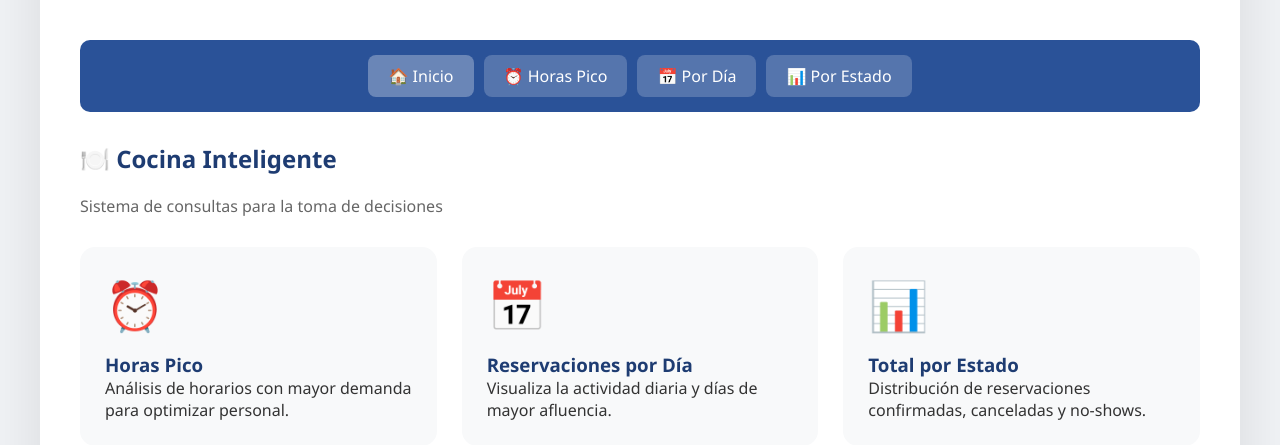
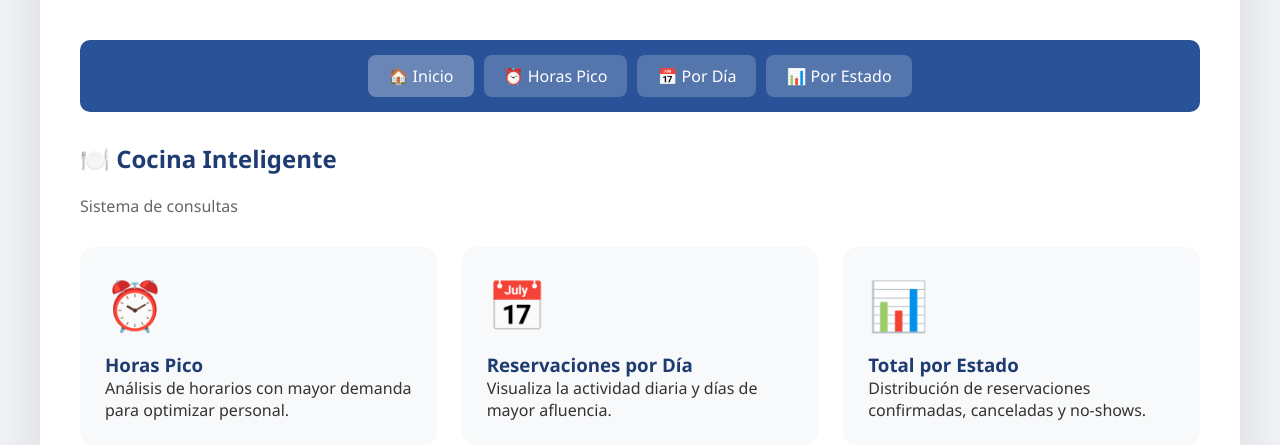
Before and after one commit to hipolitosara36-del/CocinaInteligente, a Django app: page / in a window 1280 px wide. Shown: the part 169-614 px from the top of the page. Run offline with Django 5.2, Linux system fonts and the light colour scheme.

Commit message:
otra vez cambie el titulo

```diff
--- a/reservaciones/templates/base.html
+++ b/reservaciones/templates/base.html
@@ -3,7 +3,7 @@
 <head>
     <meta charset="UTF-8">
     <meta name="viewport" content="width=device-width, initial-scale=1.0">
-    <title>Cocina Inteligente - Sistema de Reportes</title>
+    <title>Cocina Inteligente - Sistema de Consultas</title>
     <style>
         * {
             margin: 0;
--- a/reservaciones/templates/menu.html
+++ b/reservaciones/templates/menu.html
@@ -10,7 +10,7 @@
 </div>
 
 <h2>🍽️ Cocina Inteligente</h2>
-<p style="color: #666; margin-bottom: 30px;">Sistema de consultas para la toma de decisiones</p>
+<p style="color: #666; margin-bottom: 30px;">Sistema de consultas</p>
 
 <div class="menu-grid" style="display: grid; grid-template-columns: repeat(auto-fit, minmax(280px, 1fr)); gap: 25px;">
     <a href="{% url 'horas_pico' %}" class="card" style="background: #f8f9fa; border-radius: 15px; padding: 25px; text-decoration: none; color: #333; transition: transform 0.3s; display: block;">
```
